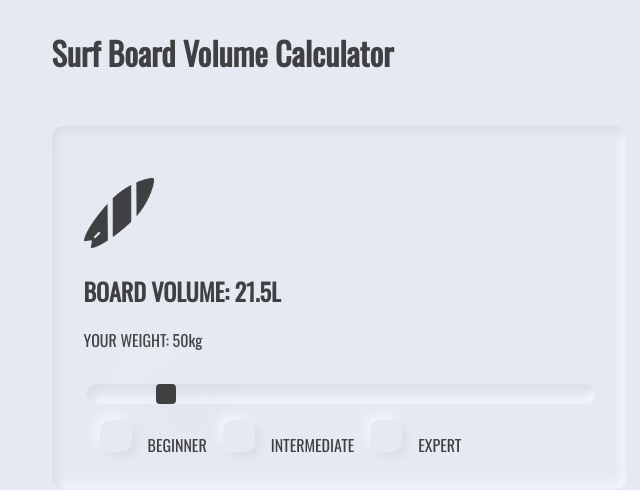
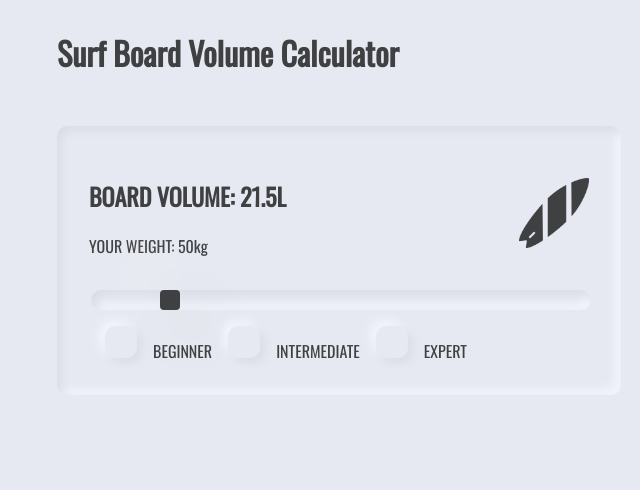
Before and after one commit to f-bog/surfboard-calculator, a React (Create React App) app: page / in a window 1280 px wide. Shown: the top 490 px of the page, without its empty margins (301-941 px from the left). Built offline with nearby package versions, Linux system fonts and the light colour scheme.

Commit message:
applied styles for new markup

```diff
--- a/src/components/Calculator.css
+++ b/src/components/Calculator.css
@@ -0,0 +1,6 @@
+.Calculator {
+  display: flex;
+  width: 500px;
+  justify-content: space-between;
+  flex-wrap: wrap;
+}
--- a/src/components/Calculator.js
+++ b/src/components/Calculator.js
@@ -2,6 +2,7 @@ import React, { useState } from 'react';
 import surfboard from '../images/surfboard-icon.png';
 import RangeSlider from './RangeSlider';
 import SkillButton from './SkillButton';
+import './Calculator.css';
 
 function Calculator() {
   const [weight, setWeight] = useState(50);
@@ -26,15 +27,17 @@ function Calculator() {
 
   return (
     <div className='Calculator'>
-      <img src={surfboard} alt='surfboard' width='70px;' height='70px;'></img>
       <div className='Calculator-details'>
         <h2>BOARD VOLUME: {(weight * skill).toFixed(1) + 'L'}</h2>
         <p>YOUR WEIGHT: {weight + 'kg'}</p>
       </div>
-      <RangeSlider value={weight} handler={handleWeight} />
-      <SkillButton value='beginner' handler={handleButton} />
-      <SkillButton value='intermediate' handler={handleButton} />
-      <SkillButton value='expert' handler={handleButton} />
+      <img src={surfboard} alt='surfboard' width='70px;' height='70px;'></img>
+      <div className='Calculator-controls'>
+        <RangeSlider value={weight} handler={handleWeight} />
+        <SkillButton value='beginner' handler={handleButton} />
+        <SkillButton value='intermediate' handler={handleButton} />
+        <SkillButton value='expert' handler={handleButton} />
+      </div>
     </div>
   );
 }
```
